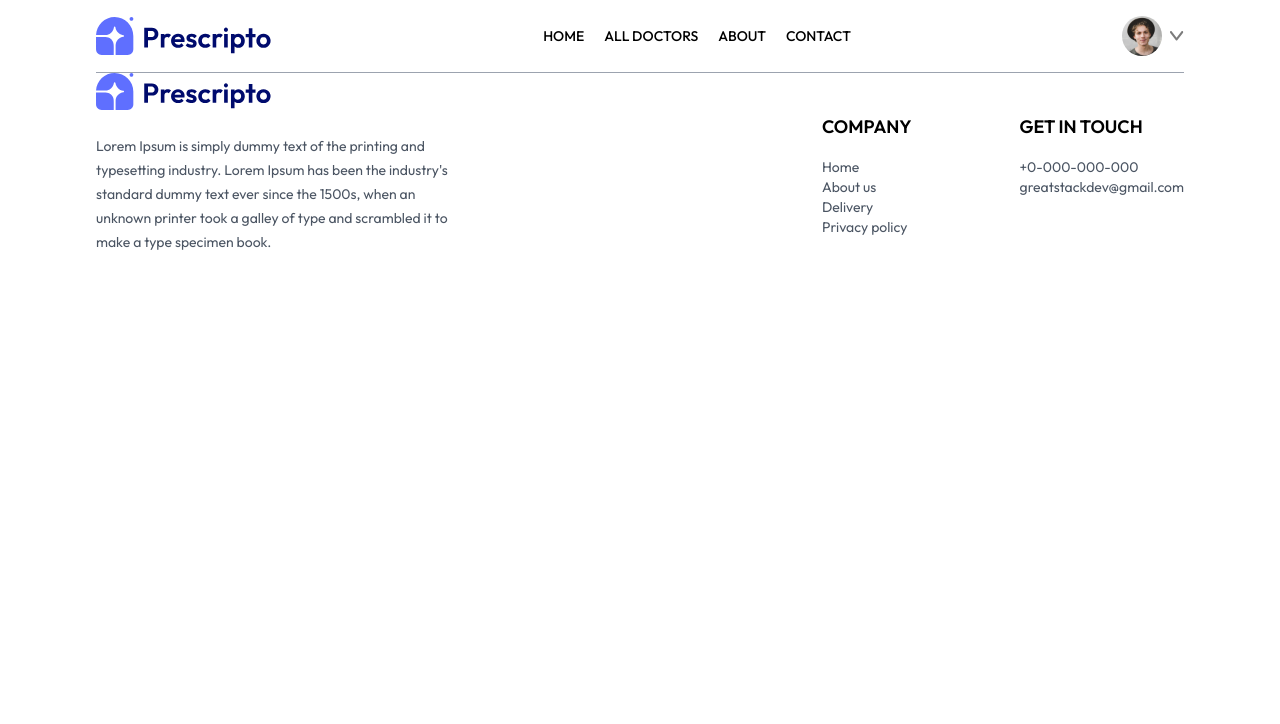
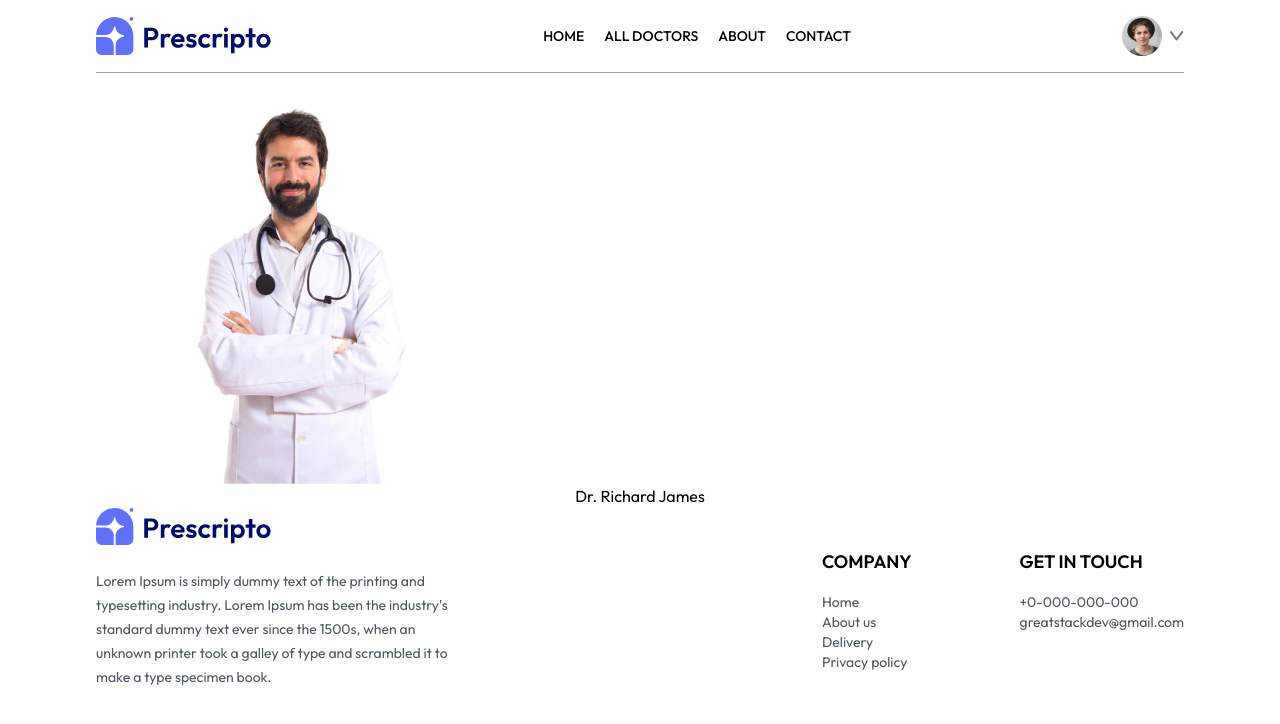
Before and after one commit to Maryiamreda/prescripto, a React (Vite) app: page /appointments/doc1 in a window 1280 px wide. Shown: the top 724 px of the page. Built offline with nearby package versions, Linux system fonts and the light colour scheme.

Commit message:
find doctor

```diff
--- a/src/App.tsx
+++ b/src/App.tsx
@@ -27,7 +27,7 @@ function App() {
         <Route path="/about" element={<About />} />
         <Route path="/my-profile" element={<ProfilePage />} />
         <Route path="/login" element={<LogIn />} />
-        <Route path="/appointments/:docId" element={<Appointments />} />
+        <Route path="/appointments/:doctorId" element={<Appointments />} />
 
         <Route path="/my-appointments" element={<MyAppointments />} />
 
--- /dev/null
+++ b/src/Doctors.ts
@@ -0,0 +1,14 @@
+export interface Doctor {
+    _id: string;
+    name: string;
+    image: string;
+    speciality: string;
+    degree: string;
+    experience: string;
+    about: string;
+    fees: number;
+    address: {
+        line1: string;
+        line2: string;
+    };
+}
--- a/src/pages/Appointment.tsx
+++ b/src/pages/Appointment.tsx
@@ -1,5 +1,26 @@
+import { useEffect, useState } from "react";
+import { useParams } from "react-router-dom";
+import { doctors } from '../assets/assets_frontend/assets'
+import { Doctor } from "../Doctors";
+
 const Appointments = () => {
-    return (<></>);
+    const { doctorId } = useParams<{ doctorId: string }>();
+
+    const [doctor, setDoctor] = useState<Doctor | null>(null)
+    useEffect(() => {
+
+        setDoctor(doctors.find((data) => data._id === doctorId) || null);
+    }, [doctorId]);
+    return (<div>
+        {doctor ? (
+            <div>
+                <img src={doctor.image} alt={doctor.name} />
+                <h1>{doctor.name}</h1>
+            </div>
+        ) : (
+            <p>Doctor not found</p>
+        )}
+    </div>);
 }
 
 export default Appointments;
--- a/src/pages/Doctors.tsx
+++ b/src/pages/Doctors.tsx
@@ -6,7 +6,6 @@ import { specialityData } from '../assets/assets_frontend/assets'
 const DoctorsPage = () => {
     const { speciality } = useParams(); // Extract docId
     const [data, setData] = useState(doctors)
-    const navigate = useNavigate();
     const [showFilters, setShowFilters] = useState(false)
     useEffect(() => {
         if (speciality) {
@@ -46,8 +45,8 @@ const DoctorsPage = () => {
                 </div>
                 <div className="grid grid-cols-1 sm:grid-cols-2 md:grid-cols-3 lg:grid-cols-4 gap-6">
 
-                    {data.map((doctor) => (
-                        <div onClick={() => navigate(`/appointment/${doctor._id}`)} className='border border-blue-200 overflow-hidden rounded-xl cursor-pointer hover:translate-y-[-10px] transition-all duration-500'>
+                    {data.map((doctor, index) => (
+                        <Link to={`/appointments/${doctor._id}`} key={index} className='border border-blue-200 overflow-hidden rounded-xl cursor-pointer hover:translate-y-[-10px] transition-all duration-500'>
                             <img className='bg-blue-50' src={doctor.image} />
                             <div className='px-5 py-2 text-start'>
                                 <div className='flex items-center text-center gap-2'> <p className='bg-green-500 rounded-full w-2 h-2 '></p><p className='text-green-500 text-sm'>Available</p>
@@ -56,7 +55,7 @@ const DoctorsPage = () => {
                                 <p className='text-gray-600 text-sm'>{doctor.speciality}</p>
                             </div>
 
-                        </div>)
+                        </Link>)
                     )} </div>
             </div>
 
```
